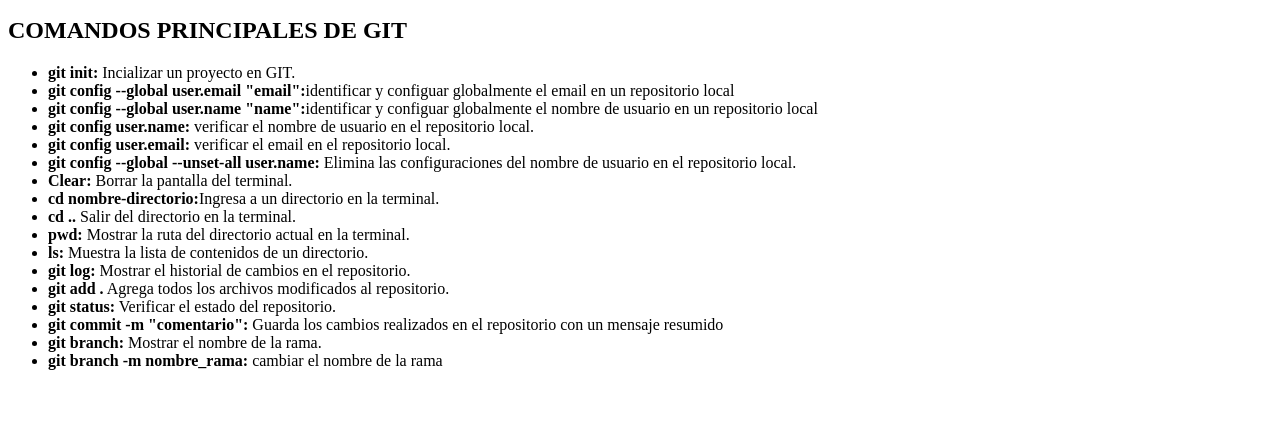
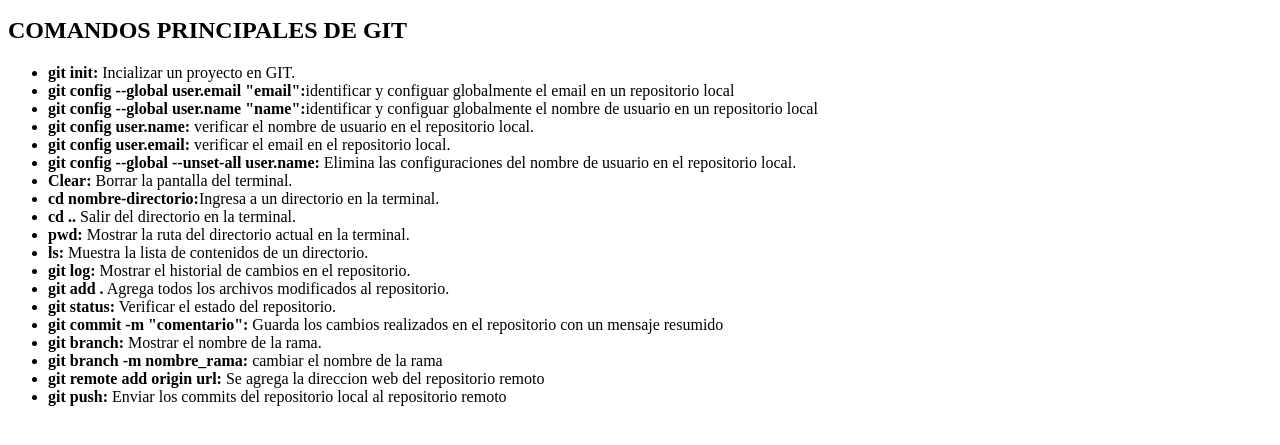
Before and after one commit to jesussilva2017/ADSO_2502629, a plain HTML site: page 01_Ejercicio/index.html in a window 1280 px wide. Shown: the part 119-564 px from the top of the page. Drawn offline with Linux system fonts and the light colour scheme.

Commit message:
se agrego al github

```diff
--- a/01_Ejercicio/index.html
+++ b/01_Ejercicio/index.html
@@ -40,6 +40,10 @@
                     en el repositorio con un mensaje resumido</li>
                     <li><b>git branch:</b> Mostrar el nombre de la rama.</li>
                     <li><b>git branch -m nombre_rama:</b> cambiar el nombre de la rama </li>
+                    <li><b>git remote add origin url:</b> Se agrega la direccion web del repositorio
+                         remoto</li>
+                        <li><b>git push:</b> Enviar los commits del repositorio local al repositorio
+                        remoto</li>
               </ul>
 
 </body>
```
